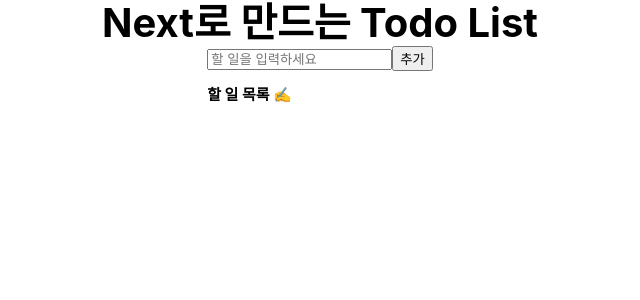
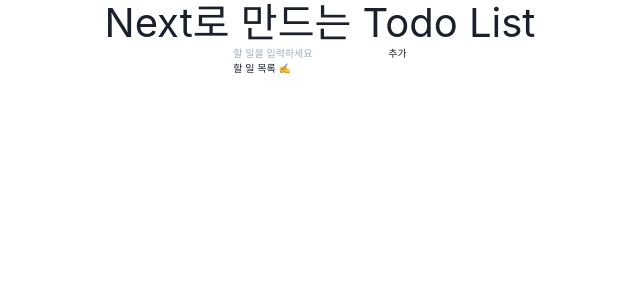
Before and after one commit to yyeonkim/next-todo-1886px, a Next.js app: page / in a window 1280 px wide. Shown: the top 300 px of the page, without its empty margins (320-960 px from the left). Built offline with nearby package versions, Linux system fonts and the light colour scheme.

Commit message:
Use chakra ui for style

```diff
--- a/pages/_app.js
+++ b/pages/_app.js
@@ -1,7 +1,16 @@
 import "../styles/globals.css";
 
+import { extendTheme } from "@chakra-ui/react";
+import { ChakraProvider } from "@chakra-ui/react";
+
+const theme = extendTheme({});
+
 function MyApp({ Component, pageProps }) {
-  return <Component {...pageProps} />;
+  return (
+    <ChakraProvider theme={theme}>
+      <Component {...pageProps} />
+    </ChakraProvider>
+  );
 }
 
 export default MyApp;
```
